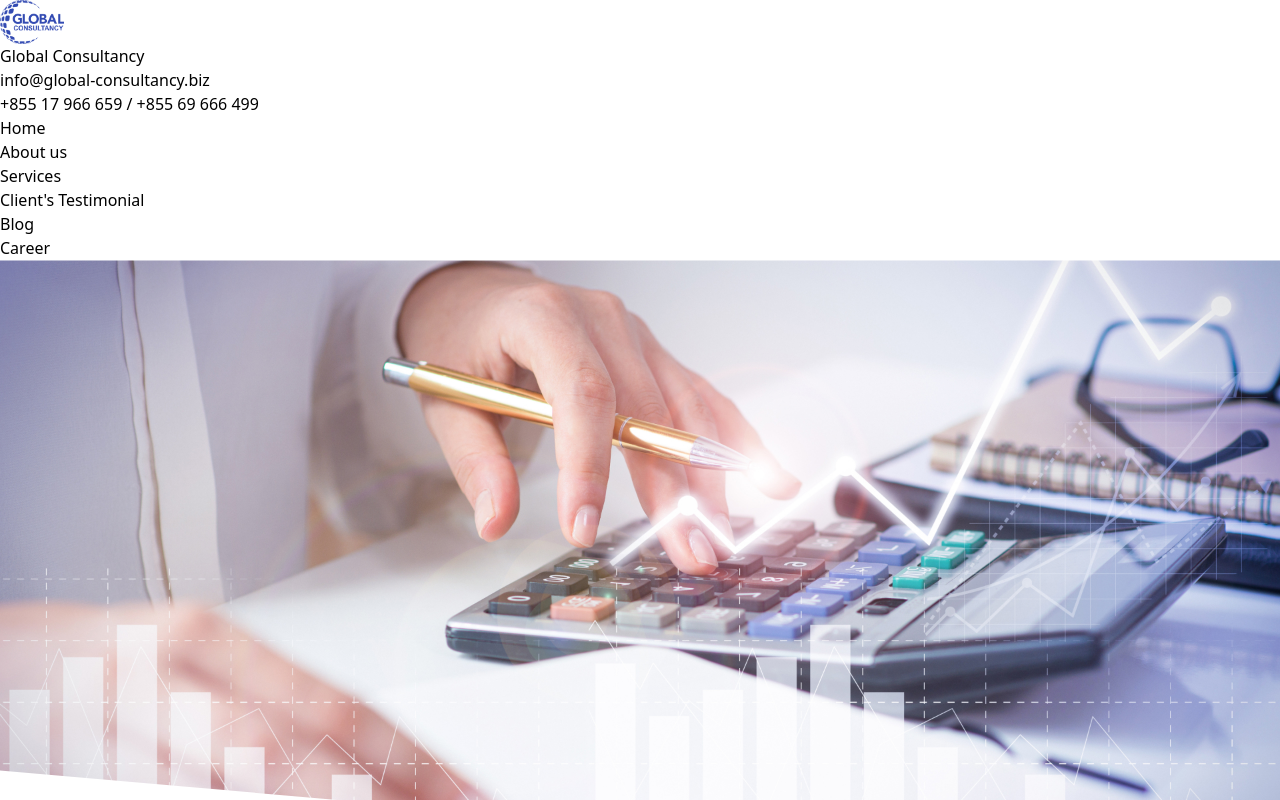
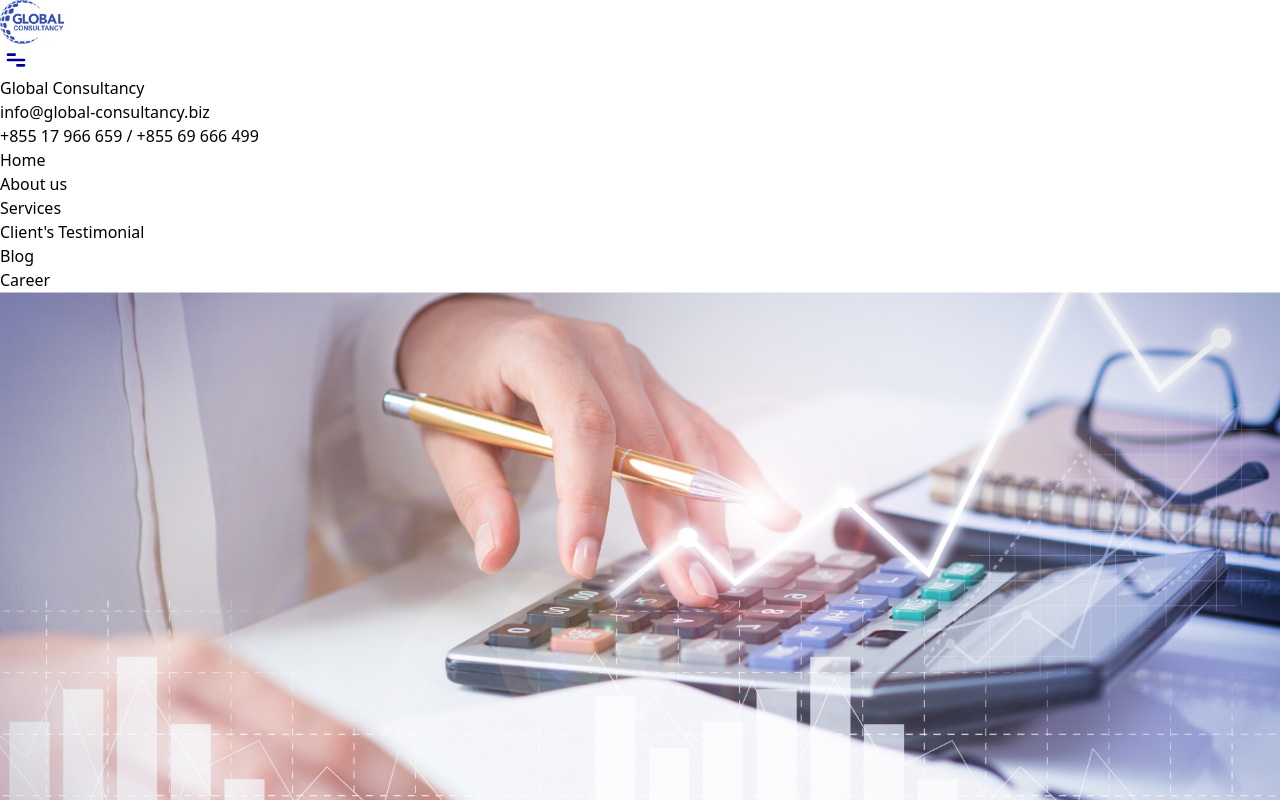
Before and after one commit to smtola/global-v2, a React (Vite) app: page / in a window 1280 px wide. Shown: the top 800 px of the page. Built offline with nearby package versions, Linux system fonts and the light colour scheme; a web font is replaced by a local one.

Commit message:
new commit

```diff
--- a/src/pages/components/Navbar.css
+++ b/src/pages/components/Navbar.css
@@ -1,3 +1,39 @@
-li a.active{
-    color:red;
+.menu{
+    position: fixed;
+    top: 0;
+    bottom: 0;
+    left: 0;
+    right: 0;
+    background-color: #ffffff;
+    padding:60px 40px;
+    clip-path: circle(13% at right top);
+    transition: clip-path 500ms;
 }
+
+.menu.visible{
+    clip-path: circle(100%);
+}
+.menu.visible  ul > li a{
+    visibility: visible;
+    opacity: 1;
+}
+
+.isClickMenu{
+    display: block !important;
+    opacity: 1;
+    transition: all 500ms;
+}
+
+.isClickClose{
+    display: none;
+
+    transition: all 500ms;
+}
+
+.isClickMenu.hidden{
+    display: none;
+}
+.isClickClose.show{
+    display: block;
+    opacity: 1;
+}
--- a/src/pages/components/Navbar.jsx
+++ b/src/pages/components/Navbar.jsx
@@ -1,6 +1,9 @@
 import { NavLink } from "react-router-dom";
+import "./Navbar.css";
 import imgLogo from "../../assets/images/Global consultancy  Logo Final.png";
 const Navbar = ({home,about,services,client}) => {
+  const iconMenu = <svg  xmlns="http://www.w3.org/2000/svg" className="isCLickMenu" viewBox="-5 -7 24 24" width="32" fill="#000099"><path d="M1 0h5a1 1 0 1 1 0 2H1a1 1 0 1 1 0-2zm7 8h5a1 1 0 0 1 0 2H8a1 1 0 1 1 0-2zM1 4h12a1 1 0 0 1 0 2H1a1 1 0 1 1 0-2z"></path></svg>;
+  const iconClose = <svg xmlns="http://www.w3.org/2000/svg" className="isClickClose" viewBox="-6 -6 24 24" width="32" fill="#000099"><path d="M7.314 5.9l3.535-3.536A1 1 0 1 0 9.435.95L5.899 4.485 2.364.95A1 1 0 1 0 .95 2.364l3.535 3.535L.95 9.435a1 1 0 1 0 1.414 1.414l3.535-3.535 3.536 3.535a1 1 0 1 0 1.414-1.414L7.314 5.899z"></path></svg>;
   const activeLink = 'text-green-500';
   const removeActive = '';
 
@@ -10,22 +13,57 @@ const Navbar = ({home,about,services,client}) => {
       behavior: "smooth",
     })
   };
+  const handleClick = () => {
+    document.querySelector('.menu').classList.toggle('visible');
+    document.querySelector('.isCLickMenu').classList.toggle('hidden');
+    document.querySelector('.isClickClose').classList.toggle('show');
+  }
+  const handleRemove = () => {
+    document.querySelector('.menu').classList.remove('visible');
+    document.querySelector('.isCLickMenu').classList.remove('hidden');
+    document.querySelector('.isClickClose').classList.remove('show');
+  }
+
   return (
     <>
       <header className="bg-[#ffffff] shadow-md z-[99999] fixed w-full">
         <div className="w-full px-5 xl:max-w-screen-lg 2xl:max-w-screen-xl mx-auto py-5 z-50">
           <div className="flex items-center justify-between z-50">
-            <div>
+            <div className="z-20">
               <img src={imgLogo} alt="logo" width="64" />
             </div>
-            <div>
-              <ul className="hidden md:flex  flex-wrap lg:flex-nowrap gap-[2vw]">
+            <div className="z-20">
+              <span className="float-end cursor-pointer" onClick={handleClick}>
+                 {iconMenu}
+                 {iconClose}
+              </span>
+            </div>
+            <div className="hidden md:block">
+              <ul className="flex-wrap lg:flex-nowrap gap-[2vw]">
                 <li className="text-[11px] lg:text-[18px]">Global Consultancy</li>
                 <li className="text-[11px] lg:text-[18px]">info@global-consultancy.biz</li>
                 <li className="text-[11px] lg:text-[18px]">+855 17 966 659 / +855 69 666 499</li>
               </ul>
             </div>
           </div>
+        </div>
+        <div className="menu">
+         <ul className="flex justify-center flex-col items-center gap-[4vw] mt-5 text-[#000099]">
+            <li className="cursor-pointer" onClick={handleRemove}>
+              <NavLink to={"#home"} onClick={()=> scrollToSection(home)}>Home</NavLink></li>
+            <li className="cursor-pointer " onClick={handleRemove}>
+              <NavLink to={"#about-us"} onClick={()=> scrollToSection(about)}>About us</NavLink></li>
+            <li className="cursor-pointer " onClick={handleRemove}>
+              <NavLink to={"#services"} onClick={()=> scrollToSection(services)}>Services</NavLink></li>
+            <li className="cursor-pointer " onClick={handleRemove}>
+              <NavLink to={"#client"} onClick={()=> scrollToSection(client)}>{"Client's Testimonial"}</NavLink></li>
+            <li>
+              <NavLink className={({isActive}) => isActive ? activeLink : removeActive} to={"/blog"}>Blog</NavLink>
+              </li>
+            <li>
+              <NavLink className={({isActive}) => isActive ? activeLink : removeActive} to={"/career"}>Career</NavLink>
+              </li>
+          </ul>
         </div>
         <div className="relative z-[9999] ">
           <nav className="hidden md:block bg-blue-900 w-full sm:max-w-[550px] md:max-w-screen-sm xl:max-w-screen-md mx-auto p-5 absolute translate-x-[-50%] left-[50%] -top-4">
```
